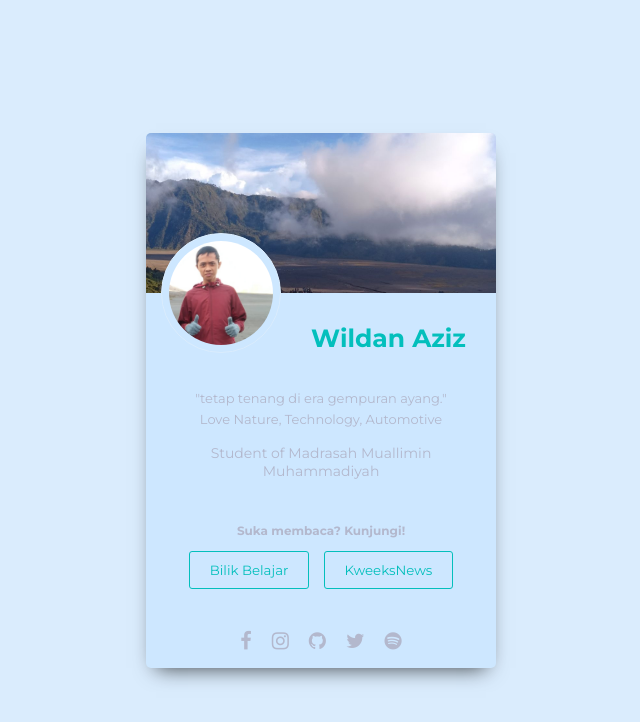
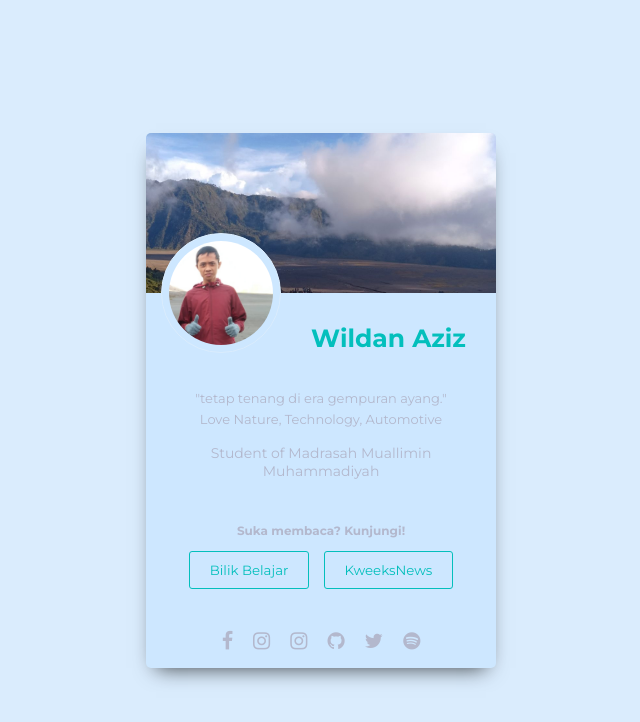
Before and after one commit to wildanaziz/danwildan.github.io, a plain HTML site: page index.html in a window 1280 px wide. Shown: the whole page, without its empty margins (319-959 px from the left). Drawn offline with Linux system fonts and the light colour scheme.

Commit message:
update data & add social media

```diff
--- a/index.html
+++ b/index.html
@@ -38,6 +38,7 @@
                     <ul class="card-social">
                         <li><a href="https://web.facebook.com/dani.wildan.733/"><i class="fa fa-facebook"></i></a></li>
                         <li><a href="https://instagram.com/wildannaziz"><i class="fa fa-instagram"></i></a></li>
+                        <li><a href="https://instagram.com/pent0lism"><i class="fa fa-instagram"></i></a></li>
                         <li><a href="https://github.com/wildanaziz"><i class="fa fa-github"></i></a></li>
                         <li><a href="https://twitter.com/wildan_azizz?s=08"><i class="fa fa-twitter"></i></a></li>
                         <li><a href="https://sptfy.com/pent0lisme"><i class="fa fa-spotify"></i></a></li>
```
